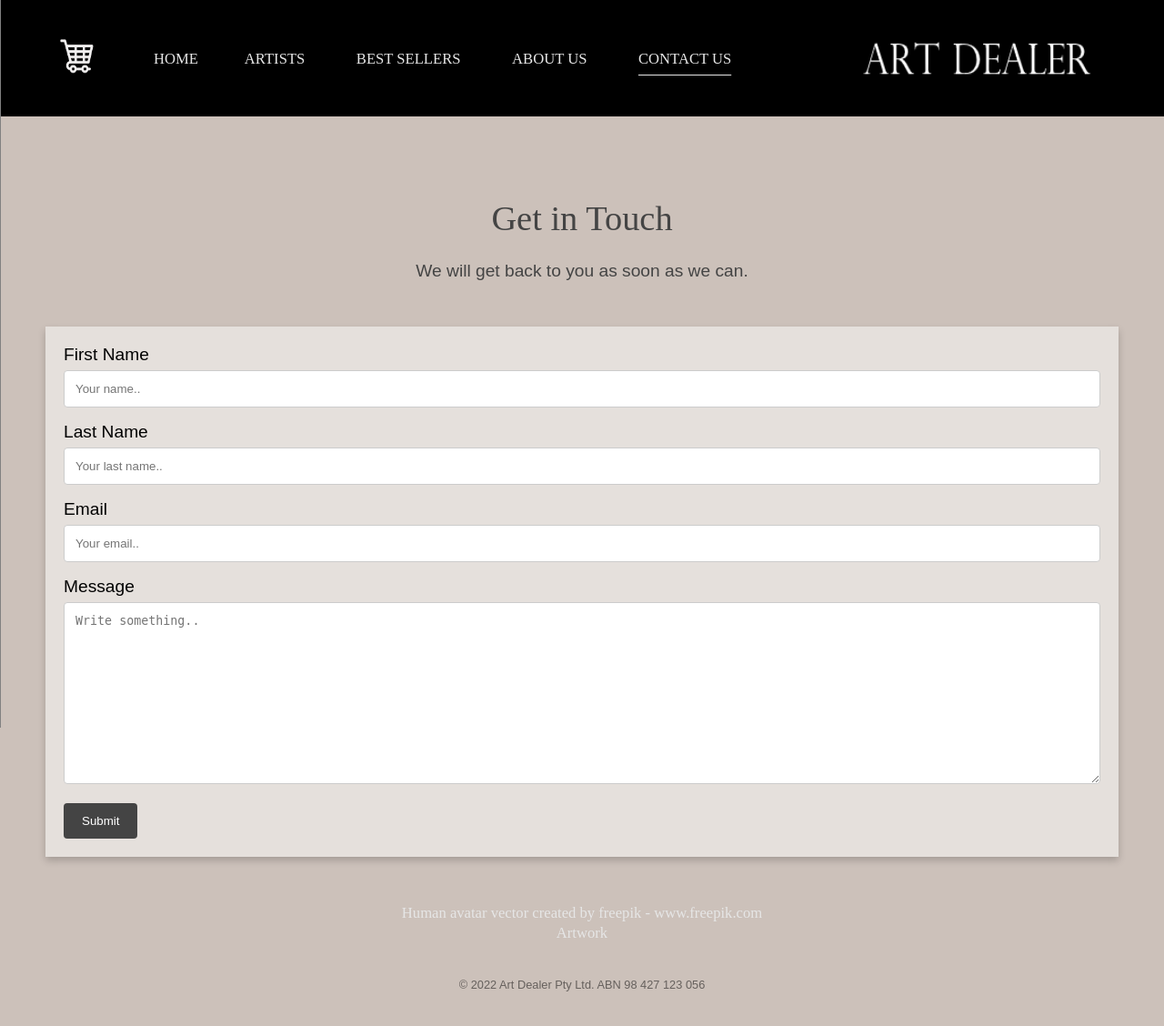
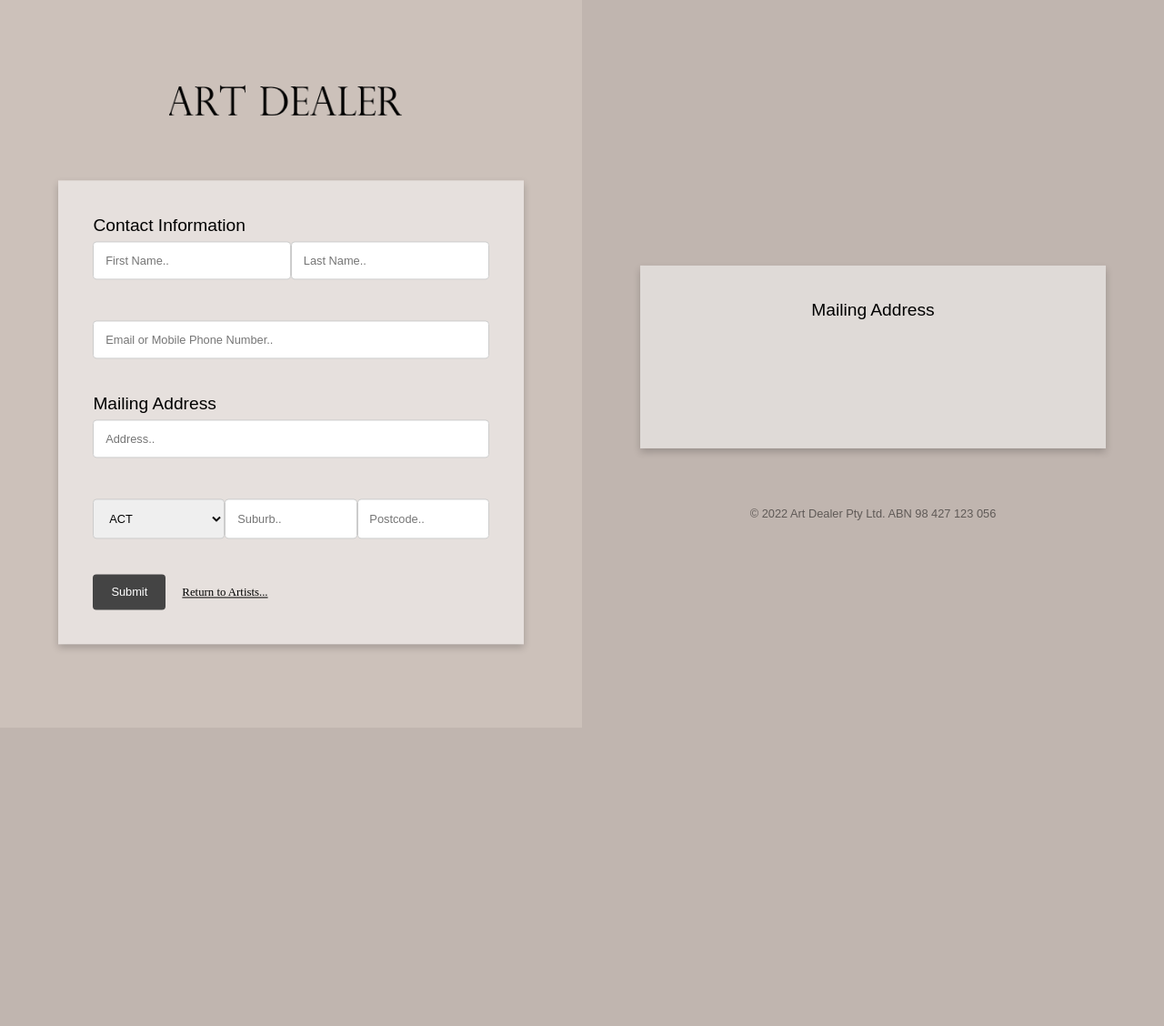
Before and after one commit to BigRonnyColeman/WebDev, a PHP site: page /checkout.php in a window 1280 px wide. Shown: the whole page at 91% size. After the commit the page ends 711 px from the top, so only its background shows below. Run offline with PHP 8.4, Linux system fonts and the light colour scheme; some libraries are stand-ins or nearby versions.

Commit message:
Checkout Page
Added html for checkout

```diff
--- a/html/checkout.php
+++ b/html/checkout.php
@@ -15,21 +15,12 @@
             padding:0;
         }
 
-        .sticky {
-            top: 0;
-            width: 100%;
-            z-index:999;
-        }
-
          .section {
-            padding: 20px;
+            padding: 3vw;
             box-shadow: 0 4px 8px 0 rgba(0, 0, 0, 0.2);
-            margin: 50px;
-            background-color:rgba(255, 255, 255, 0.5)
-        }
-
-        header{
-            background-color:black;
+            margin: 5vw;
+            background-color:rgba(255, 255, 255, 0.5);
+            width:40vw;
         }
 
         body {font-family: Arial, Helvetica, sans-serif;}
@@ -37,12 +28,12 @@
 
         input[type=text], select, textarea {
             width: 100%;
-            padding: 12px;
+            padding: 1vw;
             border: 1px solid #ccc;
             border-radius: 4px;
             box-sizing: border-box;
             margin-top: 6px;
-            margin-bottom: 16px;
+            margin-bottom: 3vw;
             resize: vertical;
         }
 
@@ -62,78 +53,87 @@
         .container {
             border-radius: 5px;
             background-color: #f2f2f2;
-            padding: 20px;
+            padding: 7vw;
         }
 
-        /* The Modal (background) */
-        .modal {
-            display: none; /* Hidden by default */
-            position: fixed; /* Stay in place */
-            z-index: 1; /* Sit on top */
-            padding-top: 100px; /* Location of the box */
-            left: 0;
+        /* Split the screen in half */
+        .split {
+            height: 100%;
+            width: 50%;
+            position: fixed;
+            z-index: 1;
             top: 0;
-            width: 100%; /* Full width */
-            height: 100%; /* Full height */
-            overflow: auto; /* Enable scroll if needed */
-            background-color: rgb(0,0,0); /* Fallback color */
-            background-color: rgba(0,0,0,0.4); /* Black w/ opacity */
+            overflow-x: hidden;
         }
 
-        /* Modal Content */
-        .modal-content {
-            background-color: #fefefe;
-            margin: auto;
-            padding: 20px;
-            border: 1px solid #888;
-            width: 80%;
+        /* Control the left side */
+        .left {
+            left: 0;
         }
 
-        /* The Close Button */
-        .close {
-            color: #aaaaaa;
-            float: right;
-            font-size: 28px;
-            font-weight: bold;
+        /* Control the right side */
+        .right {
+            right: 0;
+            background-color:hsl(21, 12%, 72%);
         }
 
-        .close:hover,
-        .close:focus {
-            color: #000;
-            text-decoration: none;
-            cursor: pointer;
+        /* If you want the content centered horizontally and vertically */
+        .centered {
+            position: absolute;
+            top: 50%;
+            left: 50%;
+            transform: translate(-50%, -50%);
+            text-align: center;
         }
+
     </style>
 </head>
 <body>
-    <!-- Header -->
-    <div id="navbar">
-        <header>
-            <img class ="logo" src ="../images/logoWhite.png" alt = "logo">
-            <nav>
-                <ul class = "navLinks">
-                    <li><a href="index.html">HOME</a></li>
-                    <li><a href="artists.php">ARTISTS</a></li>
-                    <li><a href="best.php">BEST SELLERS</a></li>
-                    <li><a href="about2.html">ABOUT US</a></li>
-                    <li><a href="#"><u style="text-underline-offset: 0.7em";>CONTACT US</u></a></li>
-                </ul>
-            </nav>
-            <!--Cart-->
-            <button class="openbtn" onclick="openNav()"> <img src="../images/cart.jpeg" style="width:3.2vw; height:3vw; cursor: pointer;"/></button>
-            <div id="mySidebar" class="sidebar">
-                <a href="javascript:void(0)" class="closebtn" onclick="closeNav()">×</a>
-                <h2 style="color:rgb(230, 230, 230); padding-bottom:1vw;">Cart<h2>
-                <hr style="border-color: rgb(158, 158, 158);"></hr><br>
-                <a>Item 1 x quantity</a>
-                <a>Item 1 x quantity</a>
-                <div style="padding-top:5vw;">
-                    <button class ="checkoutbtn" onclick="">Checkout</button>
+
+    <div class="split left">
+
+    <div class="centered">
+        <header></header>
+        <img class ="logo" style = "height:3vw;" src ="../images/logoBlack.png" alt = "logo">
+        <div class="section">
+        <form style="text-align: left;">
+            <label for="contact">Contact Information</label>
+            <div style="display:flex;">
+                <input type="text" id="shipping" name="fname" placeholder="First Name.." style="font-size:1vw;">
+                <input type="text" id="shipping" name="lname" placeholder="Last Name.." style="font-size:1vw;">
+            </div>
+            <input type="text" id="contact" name="contactinfo" placeholder="Email or Mobile Phone Number.." style="font-size:1vw;">
+
+            <label for="shipping">Mailing Address</label>
+
+            <input type="text" id="shipping" name="address" placeholder="Address.." style="font-size:1vw;">
+            <div style="display:flex;">
+                <select id="shipping" name="State" style="font-size:1vw;">
+                    <option value="act">ACT</option>
+                    <option value="nsw">NSW</option>
+                    <option value="vic">VIC</option>
+                    <option value="qld">QLD</option>
+                    <option value="nt">NT</option>
+                    <option value="sa">SA</option>
+                    <option value="wa">WA</option>
+                </select>
+                <input type="text" id="shipping" name="suburb" placeholder="Suburb.." style="font-size:1vw;">
+                <input type="text" id="shipping" name="postcode" placeholder="Postcode.." style="font-size:1vw;">
+            </div>
+
+            <input type="submit" id = "myBtn" value="Submit" style="font-size:1vw;">
+            <a href = "artists.php" style="color:black; font-size:1vw; text-decoration: underline; padding-left:1vw;">Return to Artists...</a>
+            <!-- The Modal -->
+        </form>
     </div>
     </div>
-        </header>
     </div>
 
+    <div class="split right">
+    <div class="centered">
+
+    <div class="section">
+        <label">Mailing Address</label><br>
         <?php
             foreach($_COOKIE as $key=>$value)
             {
@@ -142,71 +142,41 @@
             include '../php/getcartName.php';
         };
         ?>
-    <h2 style = "padding-top:7vw; padding-bottom: 2vw;">Get in Touch</h2>
-    <p>We will get back to you as soon as we can.</p>
-    <div class="section">
-        <form>
-            <label for="fname">First Name</label>
-            <input type="text" id="fname" name="firstname" placeholder="Your name..">
 
-            <label for="lname">Last Name</label>
-            <input type="text" id="lname" name="lastname" placeholder="Your last name..">
-
-            <label for="email">Email</label>
-            <input type="text" id="email" name="email" placeholder="Your email..">
-
-            <label for="message">Message</label>
-            <textarea id="message" name="message" placeholder="Write something.." style="height:200px"></textarea>
-
-            <input type="submit" id = "myBtn" value="Submit">
-            <!-- The Modal -->
-            <div id="myModal" class="modal">
-
-            <!-- Modal content -->
-            <div class="modal-content">
-            <span class="close">&times;</span>
-            <p>Some text in the Modal..</p>
+        <!-- Replace "test" with your own sandbox Business account app client ID -->
+        <script src="https://www.paypal.com/sdk/js?client-id=test&currency=USD"></script>
+        <!-- Set up a container element for the button -->
+        <div style = "padding-top: 8vw;" id="paypal-button-container"></div>
+        <script>
+            paypal.Buttons({
+                // Sets up the transaction when a payment button is clicked
+                createOrder: (data, actions) => {
+                    return actions.order.create({
+                        purchase_units: [{
+                            amount: {
+                                value: '77.44' // Can also reference a variable or function
+                            }
+                        }]
+                    });
+                },
+                // Finalize the transaction after payer approval
+                onApprove: (data, actions) => {
+                    return actions.order.capture().then(function(orderData) {
+                        // Successful capture! For dev/demo purposes:
+                        console.log('Capture result', orderData, JSON.stringify(orderData, null, 2));
+                        const transaction = orderData.purchase_units[0].payments.captures[0];
+                        alert(`Transaction ${transaction.status}: ${transaction.id}\n\nSee console for all available details`);
+                        // When ready to go live, remove the alert and show a success message within this page. For example:
+                        // const element = document.getElementById('paypal-button-container');
+                        // element.innerHTML = '<h3>Thank you for your payment!</h3>';
+                        // Or go to another URL:  actions.redirect('thank_you.html');
+                    });
+                }
+            }).render('#paypal-button-container');
+        </script>
     </div>
 
-            </div>
-        </form>
-
-</form>
-
-    </div>
-
-    <p><a href='https://www.freepik.com/vectors/human-avatar'>Human avatar vector created by freepik - www.freepik.com</a></p>
-    <p><a href='https://bluethumb.com.au/sophie-lawrence/Artwork/green-farm-106x106-framed-large-textured-abstract-landscape'>Artwork</a></p>
-
-    <footer style ="text-align:center; opacity:50%; font-size:1vw; padding:3vw;">© 2022 Art Dealer Pty Ltd. ABN 98 427 123 056</footer>
-    <script src ="../js/responsiveHeader"></script>
-    <script>
-        // Get the modal
-        var modal = document.getElementById("myModal");
-
-        // Get the button that opens the modal
-        var btn = document.getElementById("myBtn");
-
-        // Get the <span> element that closes the modal
-        var span = document.getElementsByClassName("close")[0];
-
-        // When the user clicks the button, open the modal
-        btn.onclick = function() {
-            modal.style.display = "block";
-        }
-
-        // When the user clicks on <span> (x), close the modal
-        span.onclick = function() {
-            modal.style.display = "none";
-        }
-
-        // When the user clicks anywhere outside of the modal, close it
-        window.onclick = function(event) {
-            if (event.target == modal) {
-                modal.style.display = "none";
-            }
-        }
-    </script>
+    <footer style ="text-align:center; opacity:50%; font-size:1vw;">© 2022 Art Dealer Pty Ltd. ABN 98 427 123 056</footer>
 
 </body>
 </html>
--- a/html/contact.php
+++ b/html/contact.php
@@ -162,9 +162,6 @@
 
             </div>
         </form>
-
-</form>
-
     </div>
 
     <p><a href='https://www.freepik.com/vectors/human-avatar'>Human avatar vector created by freepik - www.freepik.com</a></p>
```
Also changed, not shown: images/artist5.jpg (deleted), images/artist6.jpg (deleted), images/logoBlack.png, 2 other files. Lines whose indentation alone changed are shown as unchanged.
